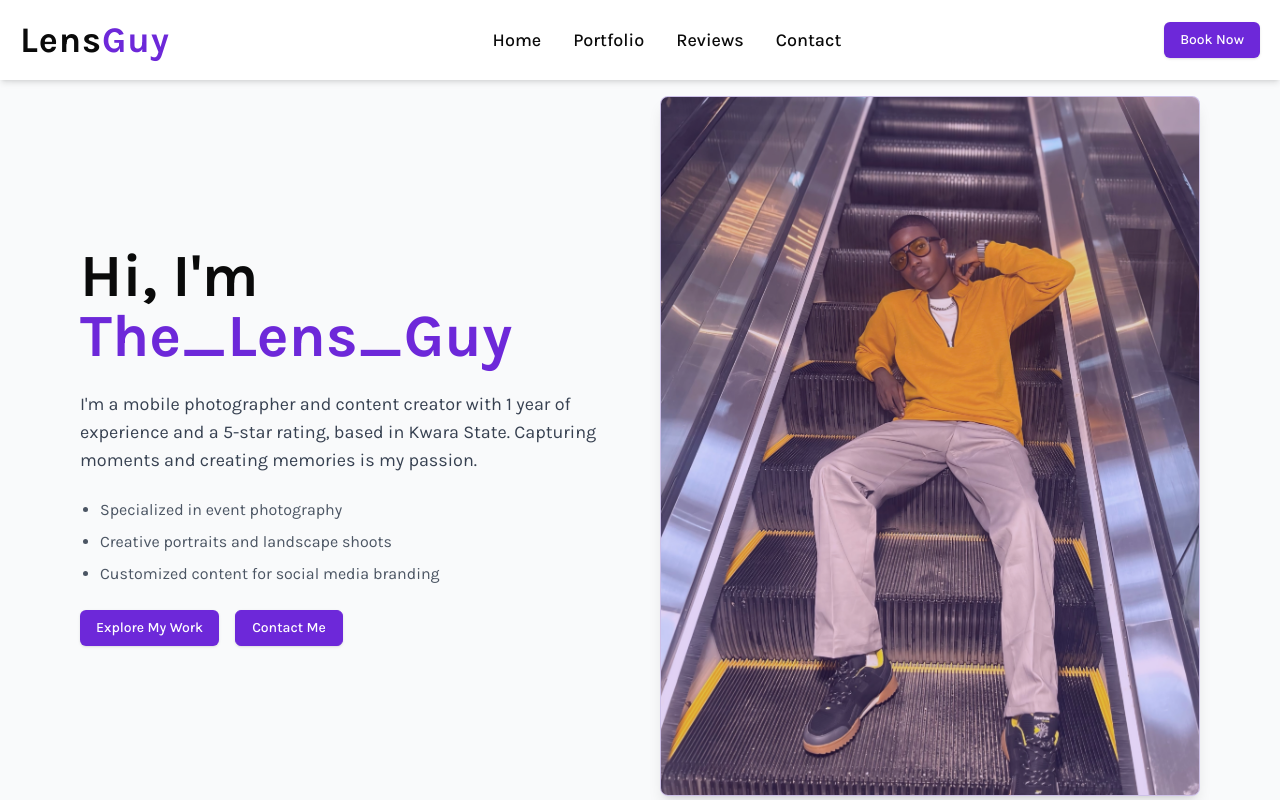
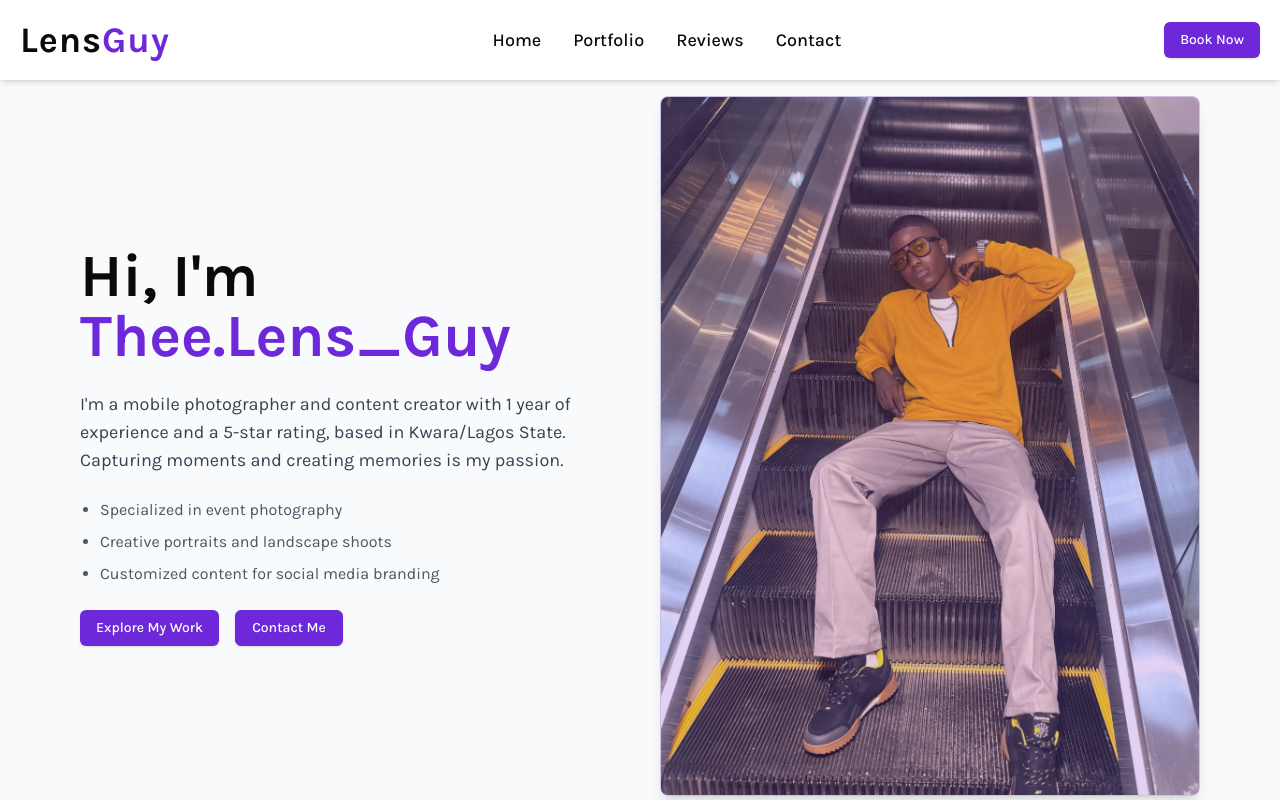
Before and after one commit to cybergirl00/thee_lens_guy, a Next.js app: page / in a window 1280 px wide. Shown: the top 800 px of the page. Built offline with nearby package versions, Linux system fonts and the light colour scheme.

Commit message:
first commit

```diff
--- a/components/Hero.tsx
+++ b/components/Hero.tsx
@@ -9,11 +9,11 @@ const Hero = () => {
         {/* Text Content */}
         <div className="space-y-6">
           <h1 className="text-5xl lg:text-6xl font-bold leading-tight">
-            Hi, I&apos;m <span className="text-primary">The_Lens_Guy</span>
+            Hi, I&apos;m <span className="text-primary">Thee.Lens_Guy</span>
           </h1>
           <p className="text-lg text-gray-700">
             I&apos;m a mobile photographer and content creator with 1 year of
-            experience and a 5-star rating, based in Kwara State. Capturing
+            experience and a 5-star rating, based in Kwara/Lagos State. Capturing
             moments and creating memories is my passion.
           </p>
           <ul className="list-disc pl-5 text-gray-600 space-y-2">
```
